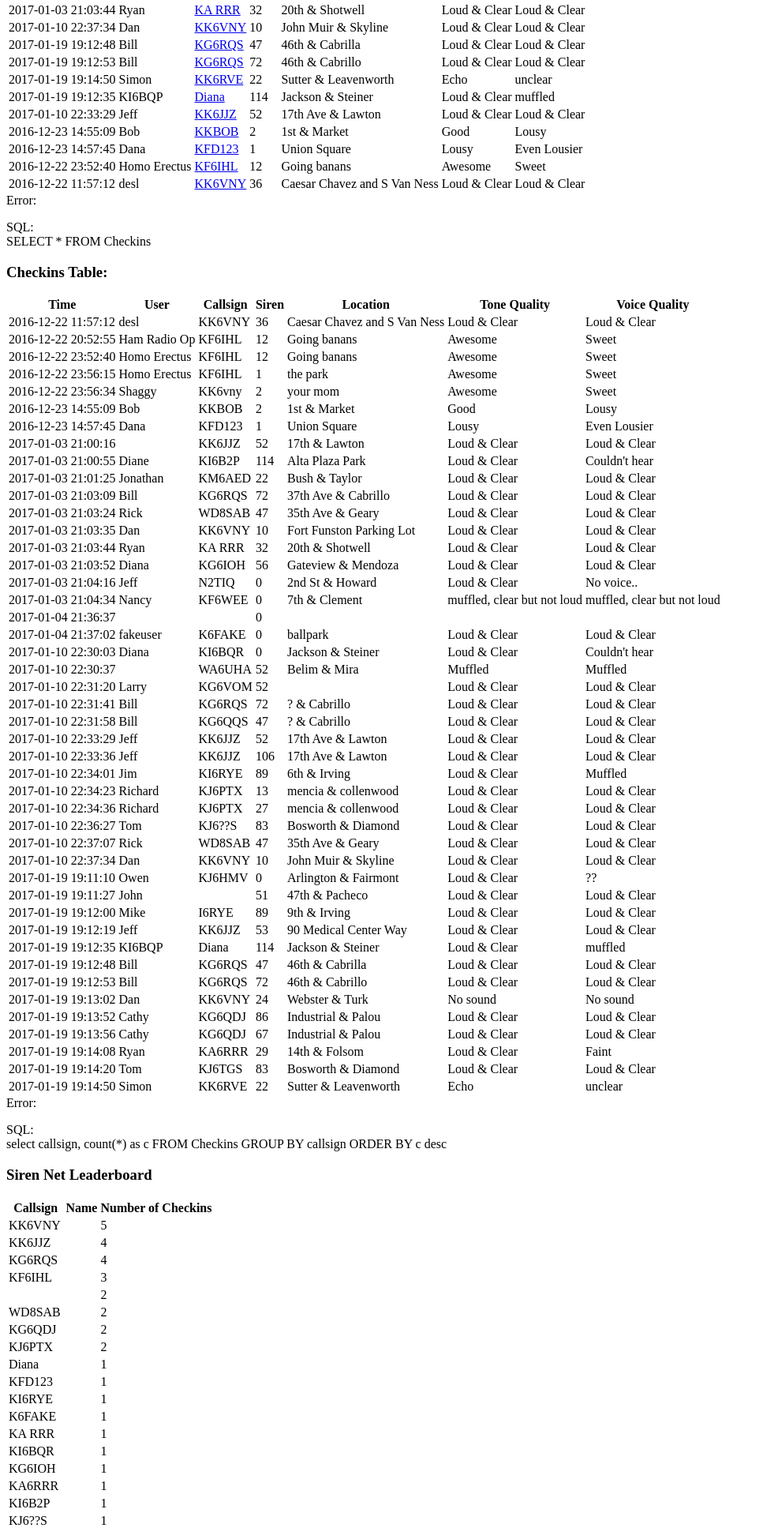
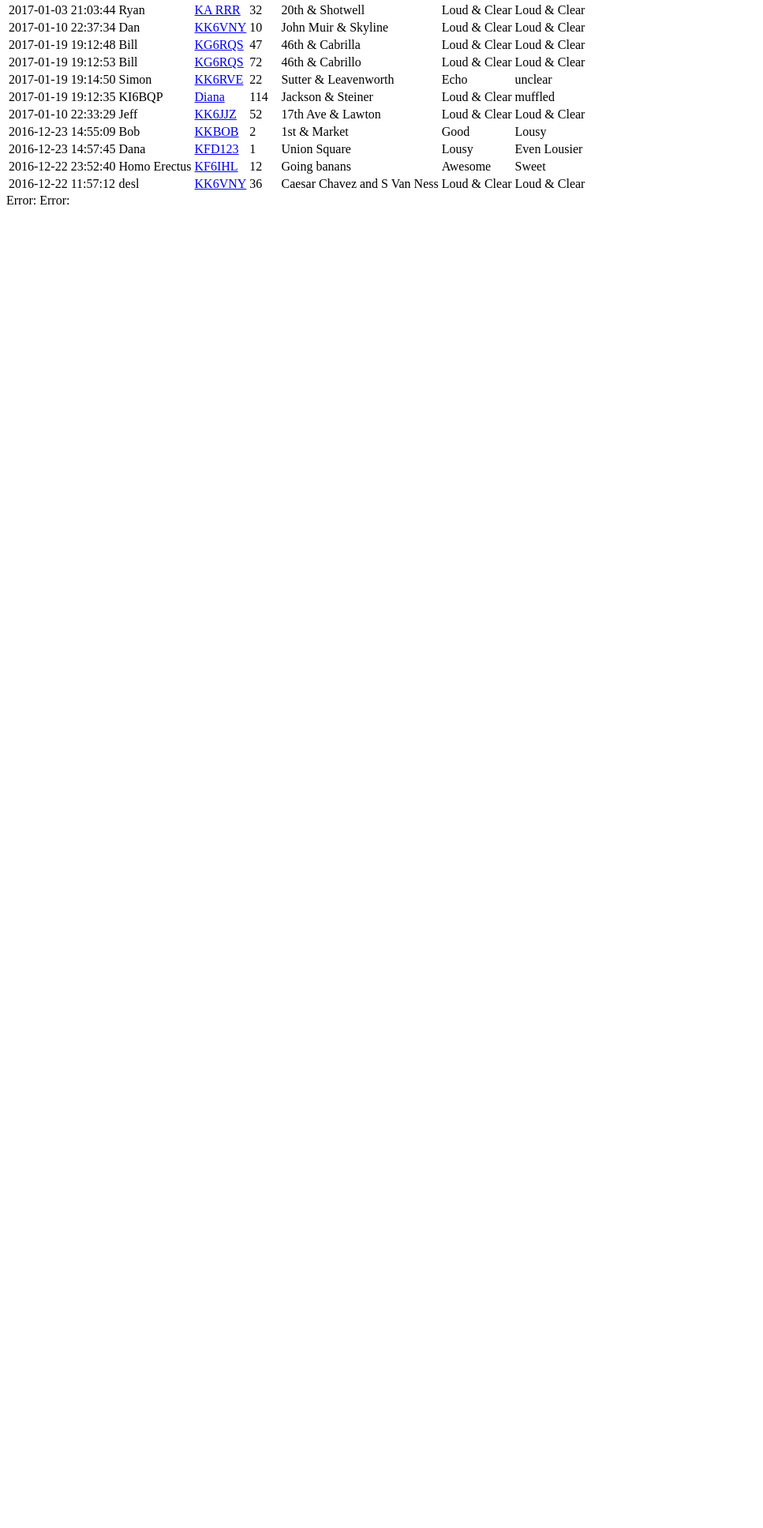
Before and after one commit to JenDanRepo/sirens, a PHP site: page /checkins.php in a window 1280 px wide. Shown: the part 823-2758 px from the top of the page at 79% size, without its empty margins (0-967 px from the left). After the commit the page ends 1082 px from the top, so only its background shows below. Run offline with PHP 8.4, Linux system fonts and the light colour scheme; data comes from the database, SQL or seed files in the repository.

Commit message:
removed a bunch of stuff that's not appropriate to have.

```diff
--- a/checkins.php
+++ b/checkins.php
@@ -112,9 +112,9 @@ echo "</table>";
 $error = mysqli_error($conn);
 echo "Error: $error";
 
-//echo "If you got here without errors, things are working.";
 
 // Print out the Checkins Table Info:
+/*
 $sql = "SELECT * FROM Checkins";
 
 $result = $conn->query($sql);
@@ -136,38 +136,14 @@ while($row = mysqli_fetch_array($result)) {
 }
 
 echo "</table>";
+*/
 
 $error = mysqli_error($conn);
 echo "Error: $error";
 
-// Start test code
-
-$sql = "select callsign, count(*) as c FROM Checkins GROUP BY callsign ORDER BY c desc";
-
-$result = $conn->query($sql);
-
-echo "<p>SQL:<br> $sql</p>";
-echo "<h3>Siren Net Leaderboard</h3>";
-echo "<table>";
-echo "<th>Callsign</th> <th>Name</th> <th>Number of Checkins</th>";
-
-while($row = mysqli_fetch_array($result)) {
-    $callsign = $row['callsign'];
-    //$user = $row[''];
-    $user = "";
-    $qty = $row['c'];
-    echo "<tr><td>$callsign</td> <td>$user</td> <td>$qty</td></tr>";
-}
-
-echo "</table>";
-
-$error = mysqli_error($conn);
-echo "Error: $error";
-// End Test code
-
-
 mysqli_close($conn);
 
+/*
 echo "<p>Checkins<pre>
 +----+--------------+---------------------+-------+----------+------------------------------+--------------+--------------+
 | id | user         | entry_time          | siren | callsign | location                     | tonequality  | voicequality |
@@ -191,7 +167,7 @@ echo "<p>Sirens<pre>
 +----+--------+-----------------+----------+-----------------+---------------+-------+------+-----------+-------------+
 </pre>";
 
-/*
+
 SELECT *,
     ROW_NUMBER() OVER (PARTITION BY ID ORDER BY siren desc) as rn
     FROM Checkins;
```
